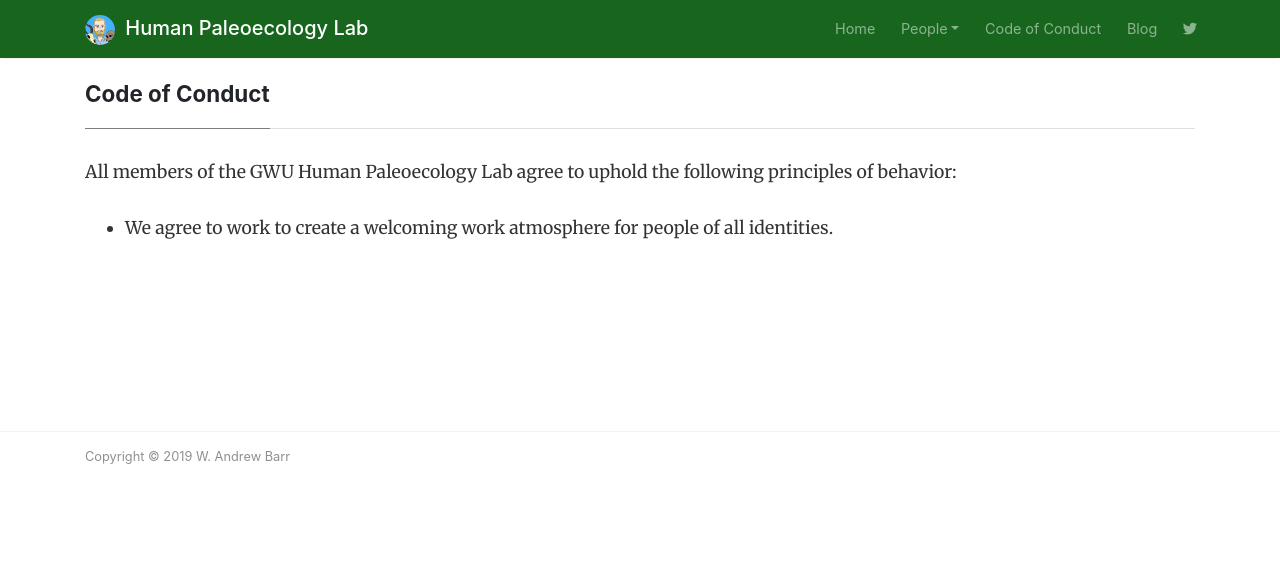
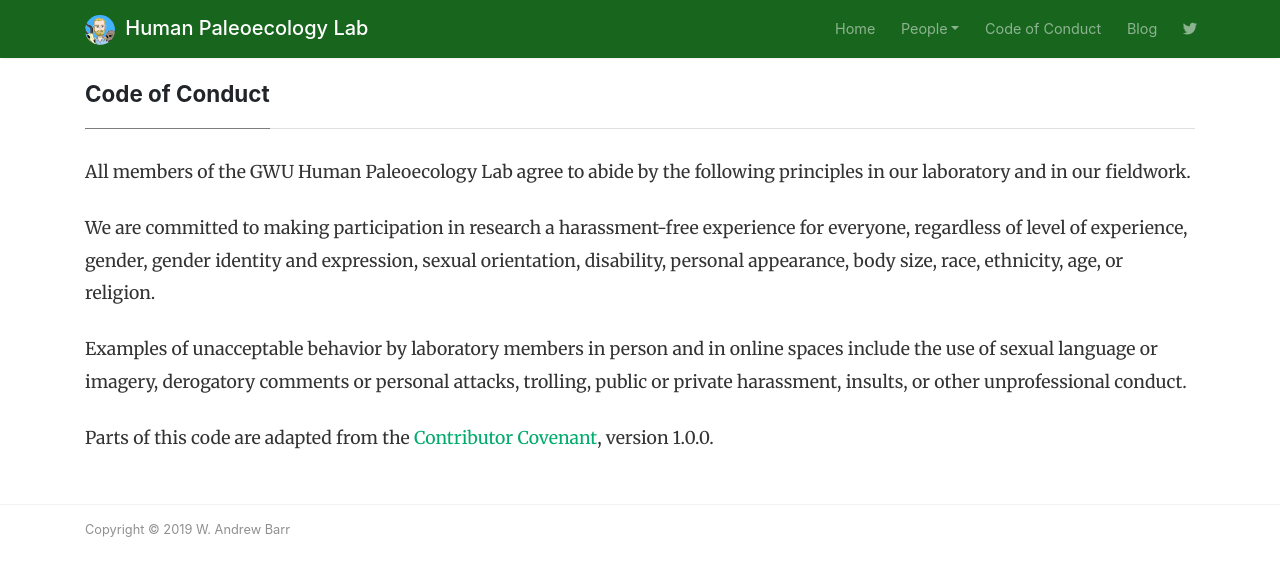
Before and after one commit to wabarr/PAPER, a Jekyll site: the page built from code-of-conduct.md, in a window 1280 px wide. Shown: the top 576 px of the page. Built offline with Jekyll 4.4.1, drawn with Linux system fonts in a browser that asks for light colours; nearby versions of some CDN libraries; comment, search, counter and statistics services are not loaded.

Commit message:
Update code-of-conduct.md

```diff
--- a/code-of-conduct.md
+++ b/code-of-conduct.md
@@ -1,8 +1,13 @@
 ---
 title: Code of Conduct
 layout: page
+---
 
----
-All members of the GWU Human Paleoecology Lab agree to uphold the following principles of behavior:
 
-* We agree to work to create a welcoming work atmosphere for people of all identities.
+All members of the GWU Human Paleoecology Lab agree to abide by the following principles in our laboratory and in our fieldwork.
+
+We are committed to making participation in research a harassment-free experience for everyone, regardless of level of experience, gender, gender identity and expression, sexual orientation, disability, personal appearance, body size, race, ethnicity, age, or religion.
+
+Examples of unacceptable behavior by laboratory members in person and in online spaces include the use of sexual language or imagery, derogatory comments or personal attacks, trolling, public or private harassment, insults, or other unprofessional conduct.
+
+Parts of this code are adapted from the [Contributor Covenant](http://contributor-covenant.org), version 1.0.0.
```
